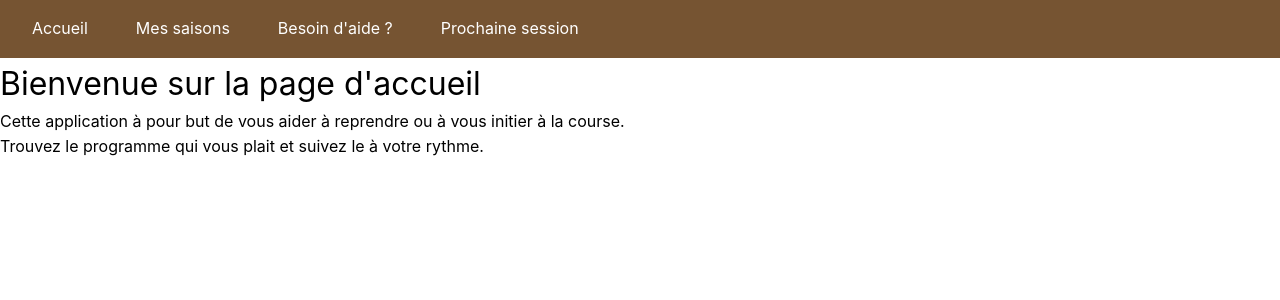
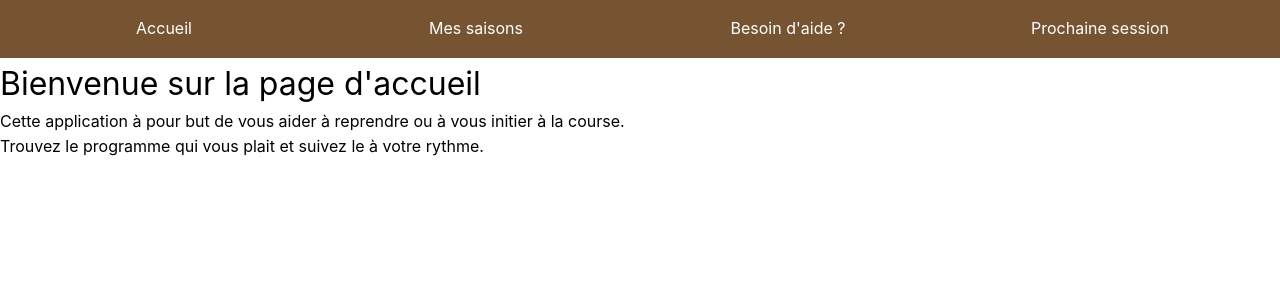
Before and after one commit to GiThibs/ExIntegre2App, a Vue app: page / in a window 1280 px wide. Shown: the top 300 px of the page. Built offline with nearby package versions, Linux system fonts and the light colour scheme.

Commit message:
edit navbar

```diff
--- a/src/App.vue
+++ b/src/App.vue
@@ -23,6 +23,9 @@ import { RouterLink, RouterView } from 'vue-router'
 .test {
   background-color: #765432;
   padding: 1rem;
+  display: grid;
+  grid-template-columns: 1fr 1fr 1fr 1fr;
+  text-align: center;
 }
 .test > a {
   color: white;
```
